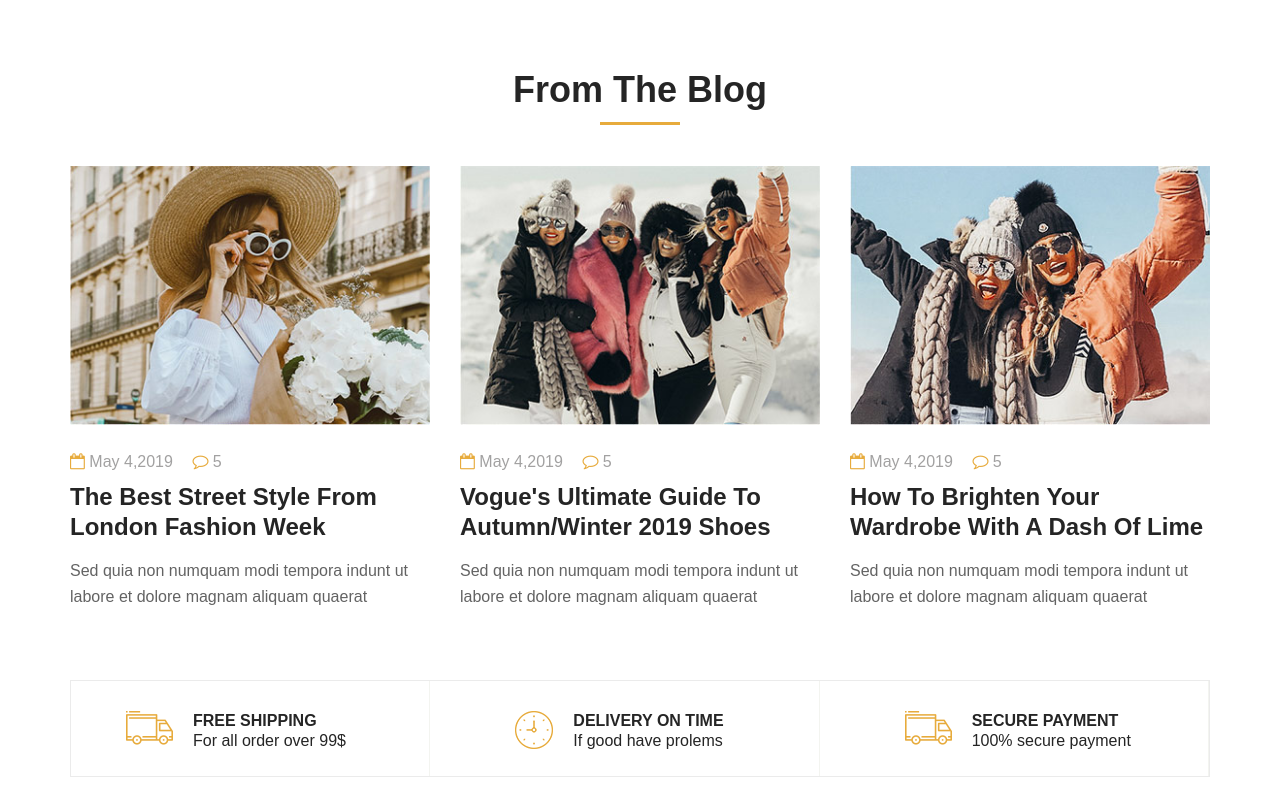
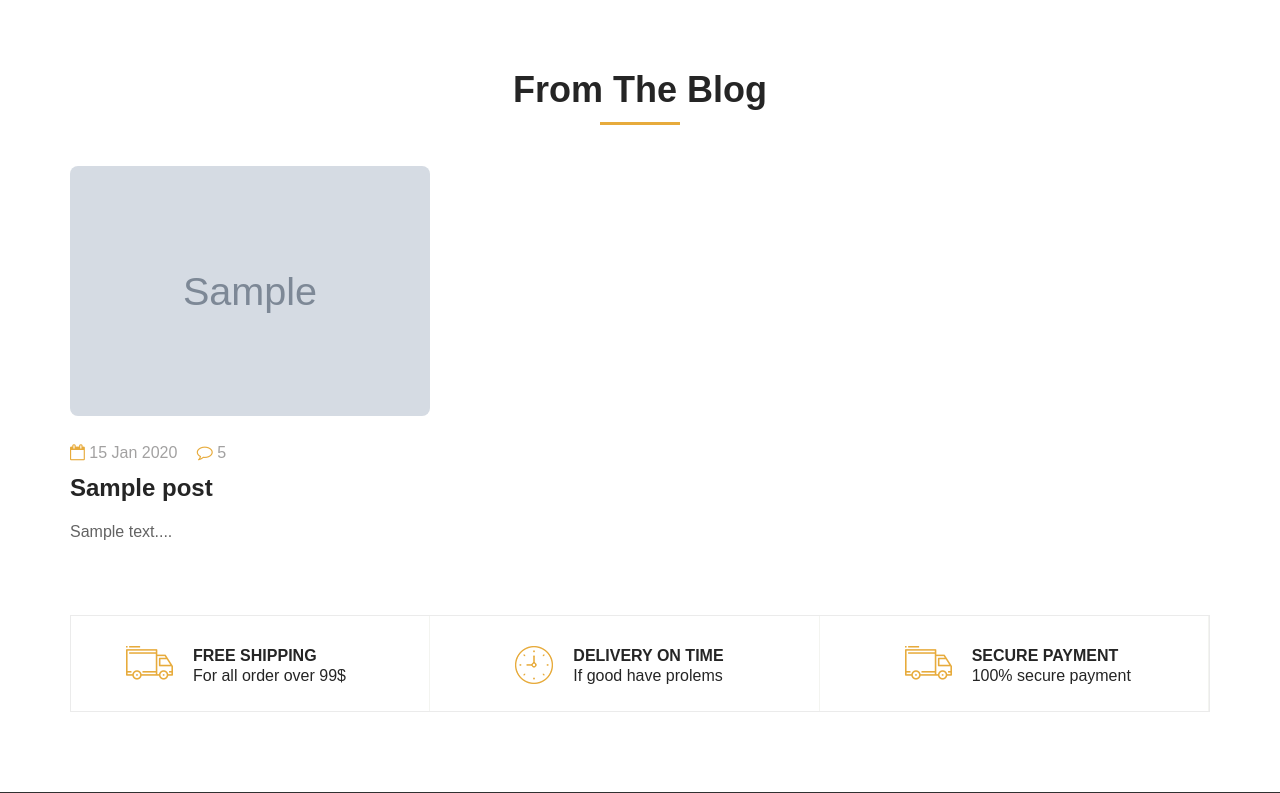
Before and after one commit to Amir-Pers/fashi-master, a Django app: page / in a window 1280 px wide. Shown: the part 3745-4538 px from the top of the page. Run offline with Django 5.2, Linux system fonts and the light colour scheme; tables that the repository leaves empty hold one stand-in row (values such as "Sample post"); grey boxes marked "Sample" are stand-in pictures; some libraries are stand-ins or nearby versions; some web fonts are replaced.

Commit message:
added recent post in website index

```diff
--- a/templates/base.html
+++ b/templates/base.html
@@ -39,6 +39,14 @@
             margin-right: 5px;
             color: #ff6f61;
         }
+
+        .single-latest-blog img {
+            width: 100%;
+            height: 250px;
+            object-fit: cover;
+            border-radius: 8px;
+        }
+
     </style>
 </head>
 
--- a/templates/blog/blog-details.html
+++ b/templates/blog/blog-details.html
@@ -11,7 +11,7 @@
                     <div class="blog-detail-title">
                         <h2>{{ post.title }}</h2>
                         <!-- Category and Published Date -->
-                        <p><a href="#" style="color:#ffc107;">{{ post.category.all|join:', ' }} </a> <span>{{ post.published_date|date:'D d M Y' }}</span></p>
+                        <p><a href="#" style="color:#ffc107;">{{ post.category.all|join:', ' }} </a> <span>{{ post.published_date|date:'d M Y' }}</span></p>
                         <!-- New Info: Author, View Count, Published Date -->
                         <div class="blog-meta">
                             <span><i class="fa fa-user"></i> Author:
--- a/templates/website/index.html
+++ b/templates/website/index.html
@@ -1,5 +1,6 @@
 {% extends 'base.html' %}
 {% load static %}
+{% load website_tags %}
 {% block content %}
     <!-- Hero Section Begin -->
     <section class="hero-section">
@@ -385,121 +386,7 @@
     </div>
     <!-- Instagram Section End -->
 
-    <!-- Latest Blog Section Begin -->
-    <section class="latest-blog spad">
-        <div class="container">
-            <div class="row">
-                <div class="col-lg-12">
-                    <div class="section-title">
-                        <h2>From The Blog</h2>
-                    </div>
-                </div>
-            </div>
-            <div class="row">
-                <div class="col-lg-4 col-md-6">
-                    <div class="single-latest-blog">
-                        <img src="{% static 'img/latest-1.jpg' %}" alt="">
-                        <div class="latest-text">
-                            <div class="tag-list">
-                                <div class="tag-item">
-                                    <i class="fa fa-calendar-o"></i>
-                                    May 4,2019
-                                </div>
-                                <div class="tag-item">
-                                    <i class="fa fa-comment-o"></i>
-                                    5
-                                </div>
-                            </div>
-                            <a href="#">
-                                <h4>The Best Street Style From London Fashion Week</h4>
-                            </a>
-                            <p>Sed quia non numquam modi tempora indunt ut labore et dolore magnam aliquam quaerat </p>
-                        </div>
-                    </div>
-                </div>
-                <div class="col-lg-4 col-md-6">
-                    <div class="single-latest-blog">
-                        <img src="{% static 'img/latest-2.jpg' %}" alt="">
-                        <div class="latest-text">
-                            <div class="tag-list">
-                                <div class="tag-item">
-                                    <i class="fa fa-calendar-o"></i>
-                                    May 4,2019
-                                </div>
-                                <div class="tag-item">
-                                    <i class="fa fa-comment-o"></i>
-                                    5
-                                </div>
-                            </div>
-                            <a href="#">
-                                <h4>Vogue's Ultimate Guide To Autumn/Winter 2019 Shoes</h4>
-                            </a>
-                            <p>Sed quia non numquam modi tempora indunt ut labore et dolore magnam aliquam quaerat </p>
-                        </div>
-                    </div>
-                </div>
-                <div class="col-lg-4 col-md-6">
-                    <div class="single-latest-blog">
-                        <img src="{% static 'img/latest-3.jpg' %}" alt="">
-                        <div class="latest-text">
-                            <div class="tag-list">
-                                <div class="tag-item">
-                                    <i class="fa fa-calendar-o"></i>
-                                    May 4,2019
-                                </div>
-                                <div class="tag-item">
-                                    <i class="fa fa-comment-o"></i>
-                                    5
-                                </div>
-                            </div>
-                            <a href="#">
-                                <h4>How To Brighten Your Wardrobe With A Dash Of Lime</h4>
-                            </a>
-                            <p>Sed quia non numquam modi tempora indunt ut labore et dolore magnam aliquam quaerat </p>
-                        </div>
-                    </div>
-                </div>
-            </div>
-            <div class="benefit-items">
-                <div class="row">
-                    <div class="col-lg-4">
-                        <div class="single-benefit">
-                            <div class="sb-icon">
-                                <img src="{% static 'img/icon-1.png' %}" alt="">
-                            </div>
-                            <div class="sb-text">
-                                <h6>Free Shipping</h6>
-                                <p>For all order over 99$</p>
-                            </div>
-                        </div>
-                    </div>
-                    <div class="col-lg-4">
-                        <div class="single-benefit">
-                            <div class="sb-icon">
-                                <img src="{% static 'img/icon-2.png' %}" alt="">
-                            </div>
-                            <div class="sb-text">
-                                <h6>Delivery On Time</h6>
-                                <p>If good have prolems</p>
-                            </div>
-                        </div>
-                    </div>
-                    <div class="col-lg-4">
-                        <div class="single-benefit">
-                            <div class="sb-icon">
-                                <img src="{% static 'img/icon-1.png' %}" alt="">
-                            </div>
-                            <div class="sb-text">
-                                <h6>Secure Payment</h6>
-                                <p>100% secure payment</p>
-                            </div>
-                        </div>
-                    </div>
-                </div>
-            </div>
-        </div>
-    </section>
-    <!-- Latest Blog Section End -->
+    {% recent_posts %}
 
     <!-- Partner Logo Section Begin -->
     <div class="partner-logo">
--- /dev/null
+++ b/templates/website/recent-posts.html
@@ -0,0 +1,75 @@
+{% load static %}
+{% load website_tags %}
+<section class="latest-blog spad">
+    <div class="container">
+        <div class="row">
+            <div class="col-lg-12">
+                <div class="section-title">
+                    <h2>From The Blog</h2>
+                </div>
+            </div>
+        </div>
+        <div class="row">
+            {% for post in posts %}
+            <div class="col-lg-4 col-md-6">
+                <div class="single-latest-blog">
+                    <img src="{{ post.image.url }}" alt="" id="website-recent">
+                    <div class="latest-text">
+                        <div class="tag-list">
+                            <div class="tag-item">
+                                <i class="fa fa-calendar-o"></i>
+                                {{ post.published_date|date:'d M Y' }}
+                            </div>
+                            <div class="tag-item">
+                                <i class="fa fa-comment-o"></i>
+                                5
+                            </div>
+                        </div>
+                        <a href="{% url 'blog:blog-details' pid=post.id %}">
+                            <h4>{{ post.title }}</h4>
+                        </a>
+                        <p>{{ post.content|snippet }}</p>
+                    </div>
+                </div>
+            </div>
+            {% endfor %}
+        </div>
+        <div class="benefit-items">
+            <div class="row">
+                <div class="col-lg-4">
+                    <div class="single-benefit">
+                        <div class="sb-icon">
+                            <img src="{% static 'img/icon-1.png' %}" alt="">
+                        </div>
+                        <div class="sb-text">
+                            <h6>Free Shipping</h6>
+                            <p>For all order over 99$</p>
+                        </div>
+                    </div>
+                </div>
+                <div class="col-lg-4">
+                    <div class="single-benefit">
+                        <div class="sb-icon">
+                            <img src="{% static 'img/icon-2.png' %}" alt="">
+                        </div>
+                        <div class="sb-text">
+                            <h6>Delivery On Time</h6>
+                            <p>If good have prolems</p>
+                        </div>
+                    </div>
+                </div>
+                <div class="col-lg-4">
+                    <div class="single-benefit">
+                        <div class="sb-icon">
+                            <img src="{% static 'img/icon-1.png' %}" alt="">
+                        </div>
+                        <div class="sb-text">
+                            <h6>Secure Payment</h6>
+                            <p>100% secure payment</p>
+                        </div>
+                    </div>
+                </div>
+            </div>
+        </div>
+    </div>
+</section>
--- /dev/null
+++ b/website/templatetags/website_tags.py
@@ -0,0 +1,13 @@
+from django import template
+from blog.models import Post
+
+register = template.Library()
+
+@register.inclusion_tag('website/recent-posts.html')
+def recent_posts():
+    posts = Post.objects.filter(status=1).order_by('-published_date')[:3]
+    return {'posts' : posts}
+
+@register.filter
+def snippet(value):
+    return value[:75] + '...'
```
Also changed, not shown: website/templatetags/__init__.py (added).
